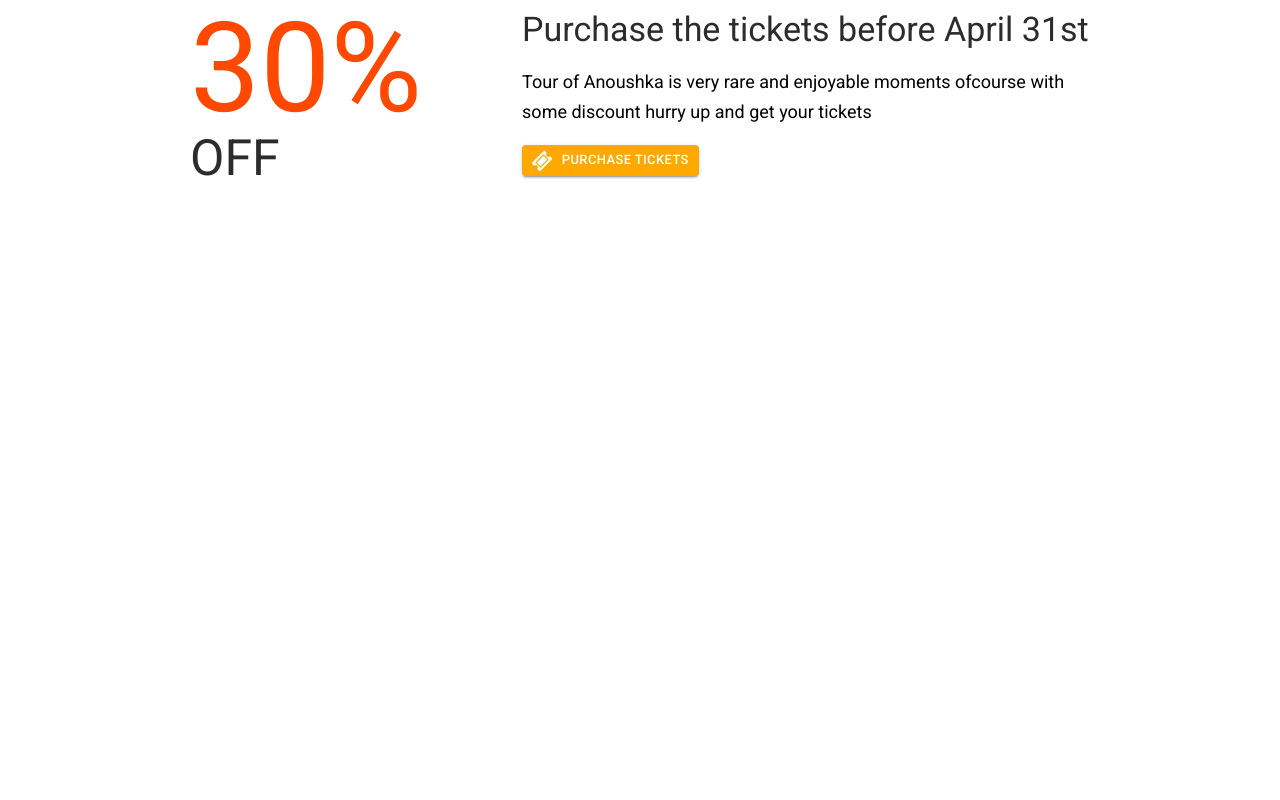
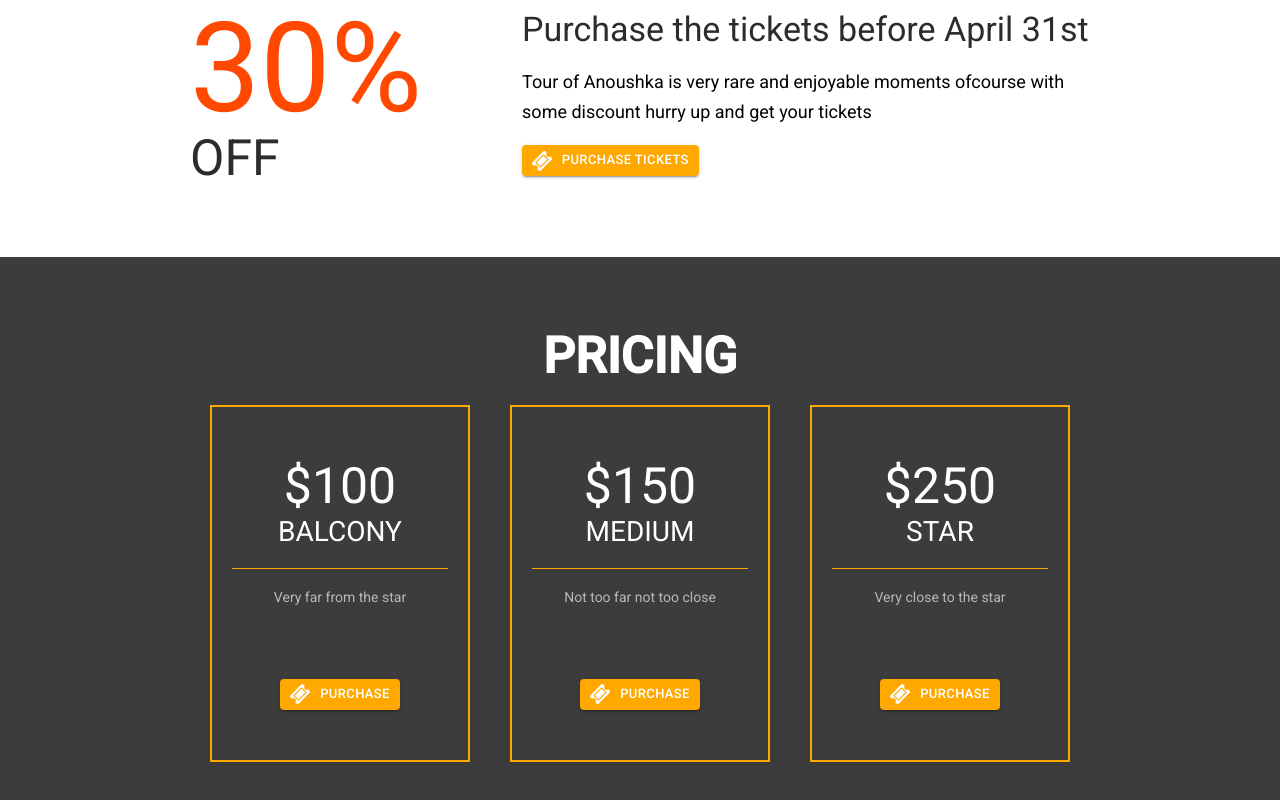
Before and after one commit to ravipjoshi/EventPage, a React (Create React App) app: page / in a window 1280 px wide. Shown: the part 1922-2722 px from the top of the page. Before the commit the page ends 2179 px from the top, so only its background shows below. Built offline with nearby package versions, Linux system fonts and the light colour scheme.

Commit message:
Added Pricing components with arrays in the state

```diff
--- a/src/App.js
+++ b/src/App.js
@@ -5,6 +5,7 @@ import Header from './components/header_footer/Header';
 import Featured from './components/featured';
 import VenueInfo from './components/venueInfo';
 import Highlight from './components/highlight';
+import Pricing from './components/Pricing';
 
 function App() {
   return (
@@ -13,6 +14,7 @@ function App() {
           <Featured/>
           <VenueInfo/>
           <Highlight/>
+          <Pricing/>
     </div>
   );
 }
--- /dev/null
+++ b/src/components/Pricing/index.js
@@ -0,0 +1,53 @@
+import React, { Component } from 'react';
+import Zoom from 'react-reveal/Zoom'
+import MyButton  from '../utils/MyButton'
+
+class Pricing extends Component {
+    state={
+        prices:[100,150,250],
+        position:['Balcony','Medium','Star'],
+        dsc:['Very far from the star','Not too far not too close','Very close to the star'],
+        linksto:['https://www.anoushkashankar.com/ ','https://www.anoushkashankar.com/','https://www.anoushkashankar.com/'],
+        delay:[500,0,500]
+    }
+    showBoxes=()=>(
+        this.state.prices.map((box,i)=>(
+            <Zoom delay={this.state.delay[i]}key={i}>
+                <div className="pricing_item">
+                    <div className="pricing_inner_wrapper">
+                        <div className="pricing_title">
+                            <span>${this.state.prices[i]}</span>
+                            <span> {this.state.position[i]} </span>
+                        </div>
+                        <div className="pricing_description">
+                             {this.state.dsc[i]}
+                        </div>
+                        <div className="pricing_buttons">
+                            <MyButton
+                                text="Purchase"
+                                bck="#ffa800"
+                                color="#ffffff"
+                                link={this.state.linksto[i]}
+                            />
+                        </div>
+                    </div>
+
+                </div>
+            </Zoom>
+       ))
+    )
+    render() {
+        return (
+            <div className="bck_black">
+                <div className="center_wrapper pricing_section">
+                    <h2>Pricing</h2>
+                    <div className="pricing_wrapper">
+                         {this.showBoxes()}
+                    </div>
+                </div>
+            </div>
+        );
+    }
+}
+
+export default Pricing;
```
